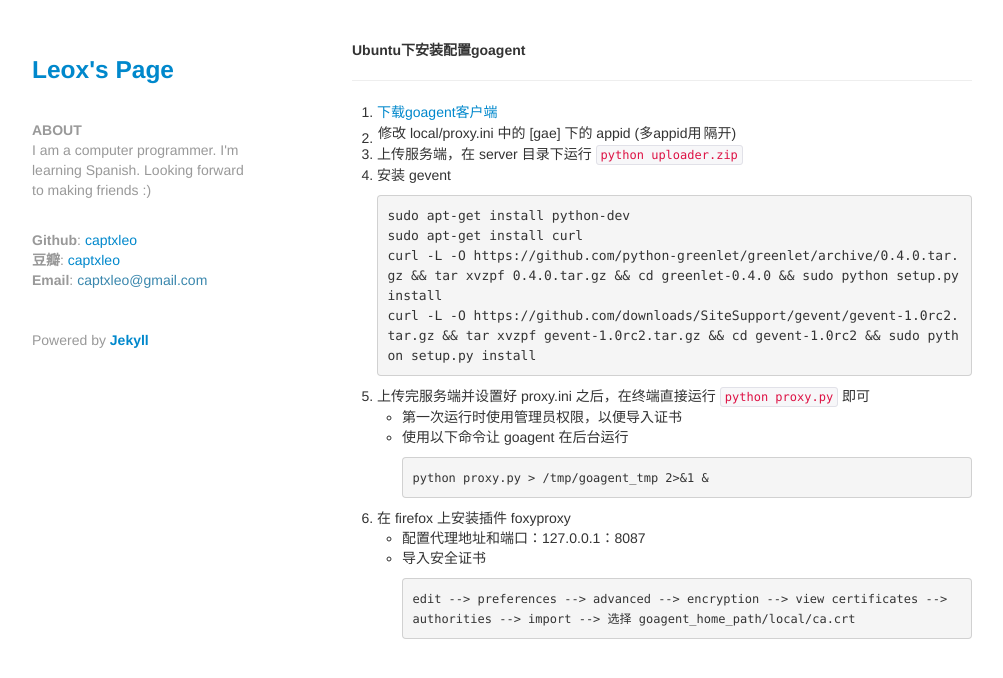
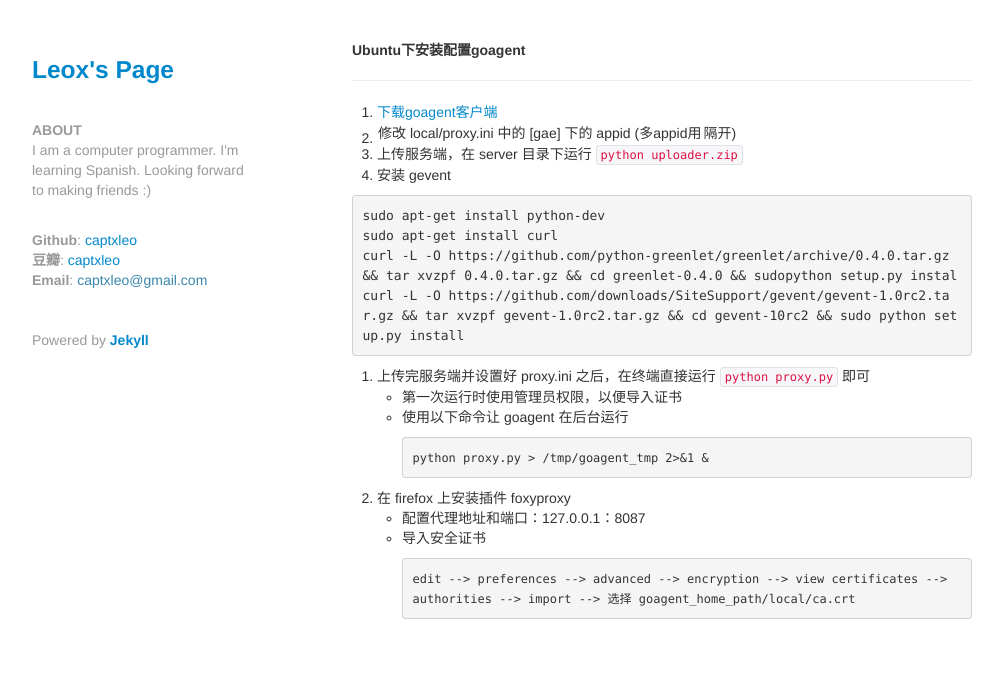
Before and after one commit to captxleo/captxleo.github.com, a Jekyll site: the page built from _posts/2013-02-03-02-how-to-configure-goagent.md, in a window 1280 px wide. Shown: the top 678 px of the page, without its empty margins (138-1141 px from the left). Built offline with Jekyll 4.4.1, drawn with Linux system fonts in a browser that asks for light colours; Markdown is read by kramdown in place of the engine named in the settings.

Commit message:
aiaiaiaiaiaiAI

```diff
--- a/_posts/2013-02-03-02-how-to-configure-goagent.md
+++ b/_posts/2013-02-03-02-how-to-configure-goagent.md
@@ -7,12 +7,12 @@
 3.	上传服务端，在 server 目录下运行 `python uploader.zip`
 4.	安装 gevent
 
-	<pre style="overflow: auto;">
-	sudo apt-get install python-dev
-	sudo apt-get install curl
-	curl -L -O https://github.com/python-greenlet/greenlet/archive/0.4.0.tar.gz && tar xvzpf 0.4.0.tar.gz && cd greenlet-0.4.0 && sudo python setup.py install
-	curl -L -O https://github.com/downloads/SiteSupport/gevent/gevent-1.0rc2.tar.gz && tar xvzpf gevent-1.0rc2.tar.gz && cd gevent-1.0rc2 && sudo python setup.py install
-	</pre>
+<pre style="overflow: auto;">
+sudo apt-get install python-dev
+sudo apt-get install curl
+curl -L -O https://github.com/python-greenlet/greenlet/archive/0.4.0.tar.gz && tar xvzpf 0.4.0.tar.gz && cd greenlet-0.4.0 && sudopython setup.py instal
+curl -L -O https://github.com/downloads/SiteSupport/gevent/gevent-1.0rc2.tar.gz && tar xvzpf gevent-1.0rc2.tar.gz && cd gevent-10rc2 && sudo python setup.py install
+</pre>
 
 5.	上传完服务端并设置好 proxy.ini 之后，在终端直接运行 `python proxy.py` 即可
 	-	第一次运行时使用管理员权限，以便导入证书
```
